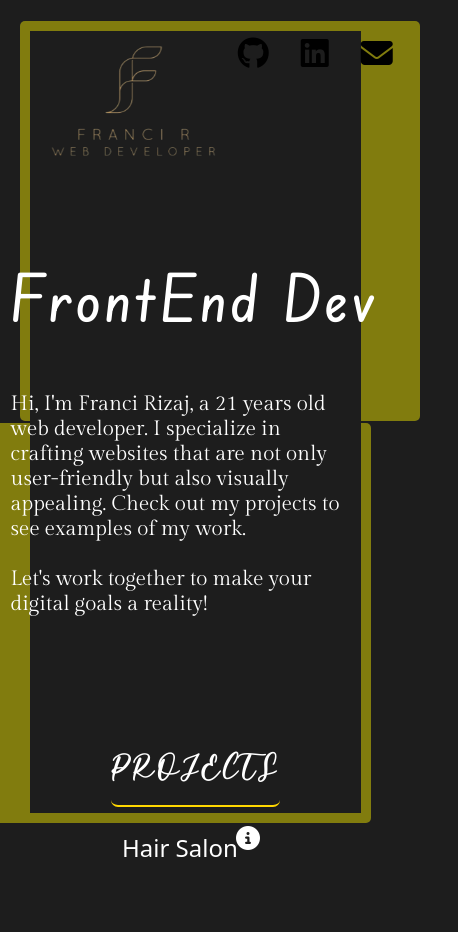
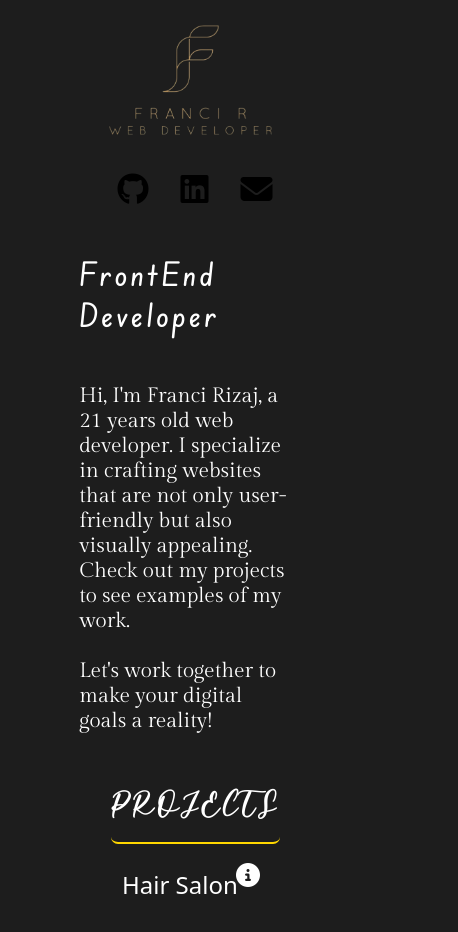
Before and after one commit to franci-rizai/Portfolio, a plain HTML site: page index.html in a window 390 px wide. Shown: the whole page, 458 px wide, since content can reach past the window. Before the commit the page ends 864 px from the top, so only its background shows below. Drawn offline with Linux system fonts and the light colour scheme.

Commit message:
responsive

```diff
--- a/index.html
+++ b/index.html
@@ -9,6 +9,7 @@
     <link rel="stylesheet" href="footer.css">
     <link rel="stylesheet" href="skills.css">
     <link rel="stylesheet" href="edu.css">
+    <meta name="viewport" content="width=device-width, initial-scale=1" />
 
 </head>
 
--- a/main.css
+++ b/main.css
@@ -52,7 +52,7 @@ main{
   position: relative;
 
    width: 90%;
-  min-height: 95svh;
+  min-height: 90svh;
    background-color: #1d1d1d;
    display: flex;
 
@@ -64,14 +64,7 @@ main{
 
 
 }
-@media only screen and (max-width: 1350px) {
- main{
-   flex-direction: column;
-   align-items: center;
-   justify-content: center;
-   gap: 4em;
- }
-}
+
 
 main::before{
 
@@ -134,7 +127,7 @@ transition: 0.3s;
   content:'Details';
   position: absolute;
   font-size: 0.5em;
-  background-color: rgb(37, 36, 36);
+  background-color: transparent;
   padding: 5px;
   font-weight: normal;
   border-radius: 20%;
@@ -248,6 +241,7 @@ gap: 1em;
   letter-spacing: 3px;
   text-wrap: nowrap;
   animation: typing 1s linear ;
+
 }
 
 main::after{
@@ -272,7 +266,10 @@ main::after{
  @keyframes typing {
    from { width: 0}
 
-   to { width: 610px}
+   to {
+
+    width: 100%;
+  }
  }
 
 
@@ -291,3 +288,42 @@ main::after{
    }
 
 }
+
+
+
+@media screen and (max-width: 950px) {
+
+  .main_det{
+    flex-direction: column;
+    gap: 0;
+
+  }
+  .title h1{
+    overflow: visible;
+    font-size: 2em;
+    white-space: wrap;
+
+  }
+  main{
+
+
+
+
+
+   min-height: 120svh;
+  }
+  main::before{
+    width: 0;
+    height: 0;
+  }
+  main::after{
+    width: 0;
+    height: 0;
+  }
+  .top_cont{
+    flex-direction: column;
+    justify-content: center;
+    align-items: center;
+  }
+
+}
```
